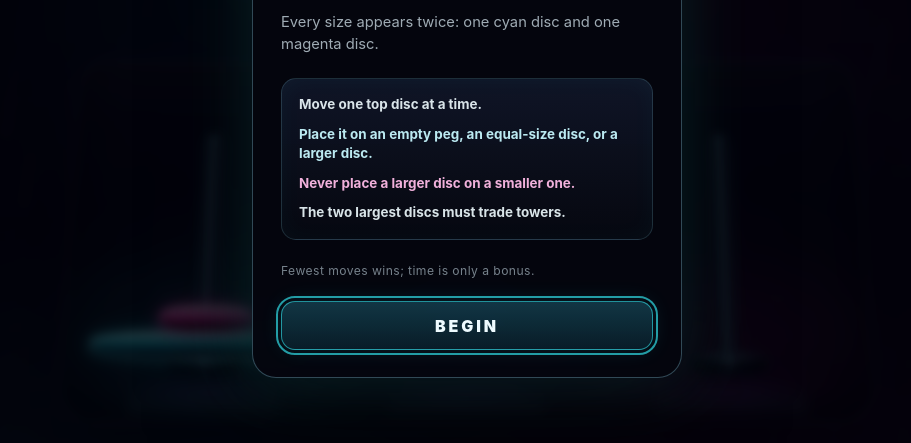
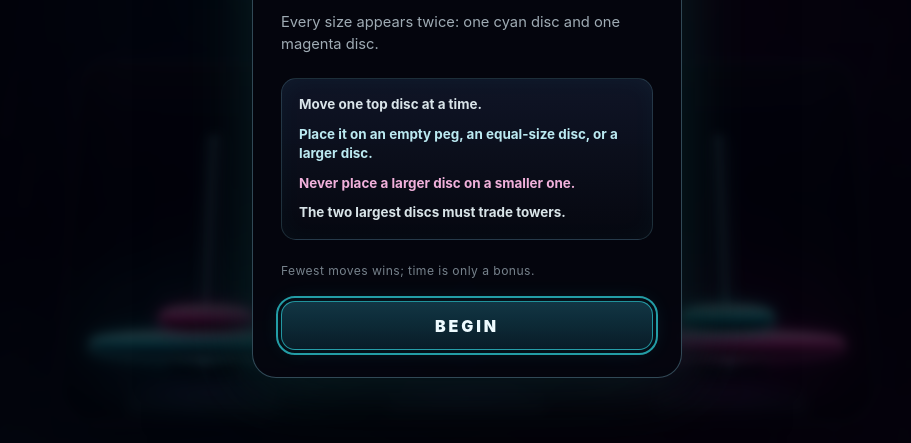
Before and after one commit to richcande1-rca/hanoi, a plain HTML site: page bicolor.html in a window 1280 px wide. Shown: the part 309-752 px from the top of the page, without its empty margins (173-1084 px from the left). Drawn offline with Linux system fonts and the light colour scheme.

Commit message:
Load corrected bicolor layout logic

```diff
--- a/bicolor.html
+++ b/bicolor.html
@@ -113,5 +113,6 @@
   </dialog>
 
   <script src="bicolor.js"></script>
+  <script src="bicolor-layout.js"></script>
 </body>
 </html>
```
